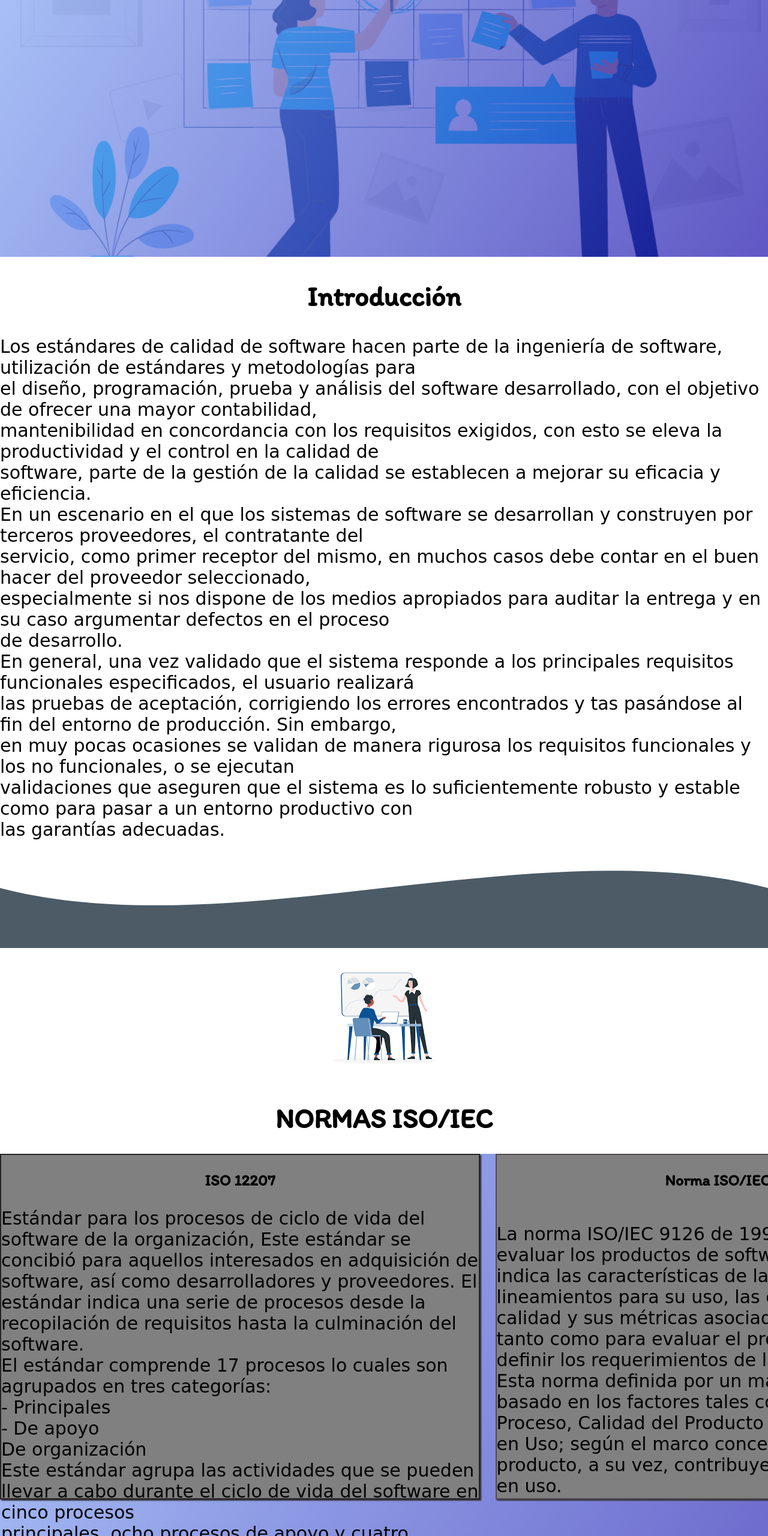
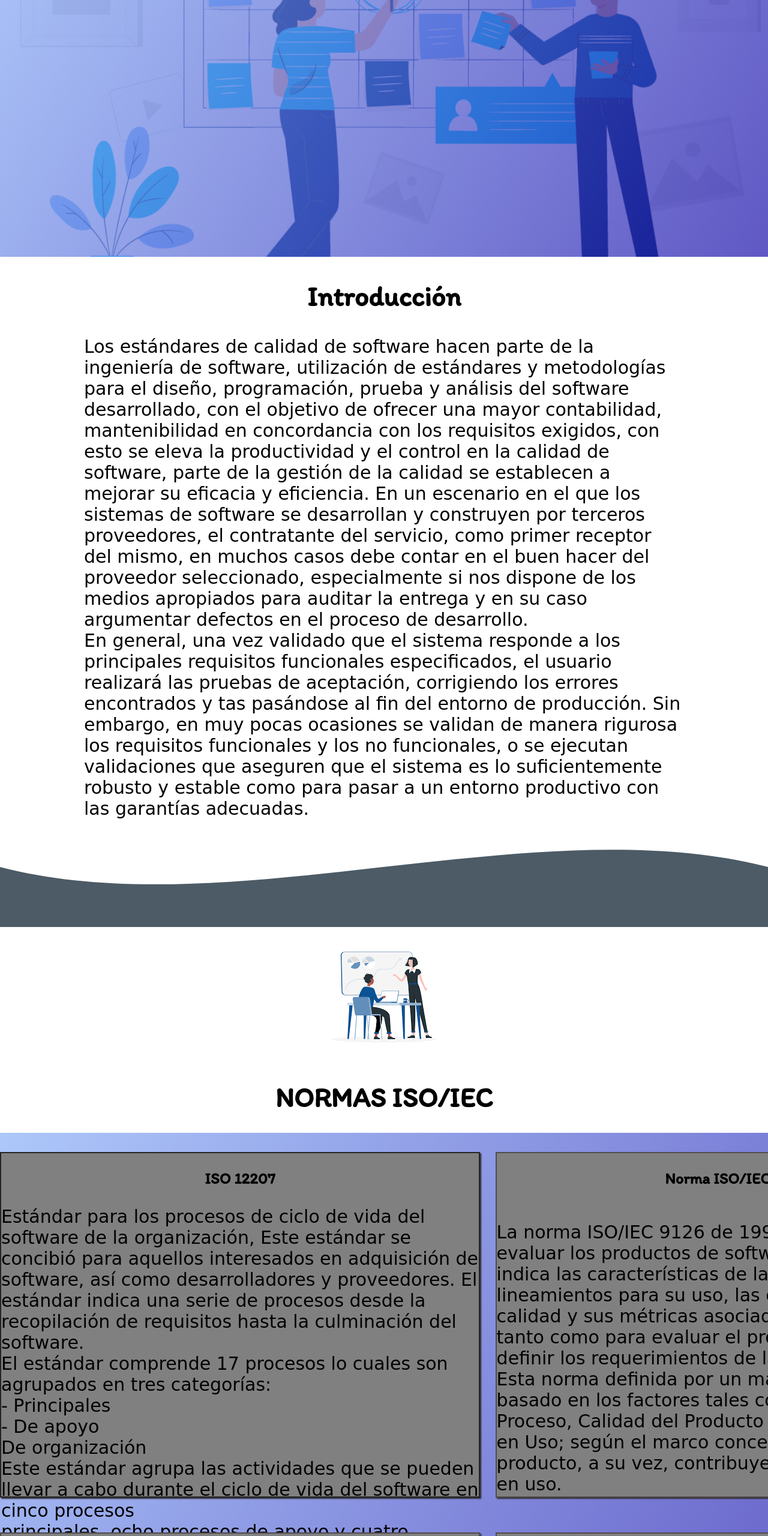
Before and after one commit to BryanOsorio2003/Landing-page, a plain HTML site: page templates/index.html in a window 1280 px wide. Shown: the part 240-2800 px from the top of the page at 60% size. Drawn offline with Linux system fonts and the light colour scheme; a web font is replaced by a local one.

Commit message:
se terminó el pc y celular

```diff
--- a/static/css/style.css
+++ b/static/css/style.css
@@ -53,6 +53,10 @@ nav ul li a{
     width: 100%;
     width: 600px;
 }
+.cont1{
+    max-width: 1000px;
+    margin: auto;
+}
 .cont1-img{
     display: flex;
     justify-content: center;
@@ -106,20 +110,10 @@ nav ul li a{
     background-color: gray;
     grid-column: 1/2;
     grid-row: 1/2;
+    margin-top: 4%;
     border: 2px solid rgb(37, 37, 37);
+    box-shadow: 2px 2px 2px rgb(47, 42, 42);
 
-}
-.contISO1{
-    box-shadow: 2px 2px 2px rgb(47, 42, 42);
-}
-.contISO2{
-    box-shadow: 2px 2px 2px rgb(47, 42, 42);
-}
-.contISO3{
-    box-shadow: 2px 2px 2px rgb(47, 42, 42);
-}
-.contISO4{
-    box-shadow: 2px 2px 2px rgb(47, 42, 42);
 }
 .ISOparrafo{
     height:90%;
@@ -128,22 +122,24 @@ nav ul li a{
     width: 100%;
     grid-column: 2/3;
     grid-row: 1/2;
+    margin-top: 4%;
     background-color: gray;
     display: flex;
     flex-direction: column;
     border: 2px solid rgb(82, 76, 76);
-
+    box-shadow: 2px 2px 2px rgb(47, 42, 42);
 }
-
 .contISO3{
     grid-column: 1/2;
     grid-row: 2/3;
     background-color: gray;
+    box-shadow: 2px 2px 2px rgb(47, 42, 42);
 
     border: 2px solid rgb(82, 76, 76);
 
 }
 .contISO4{
+    box-shadow: 2px 2px 2px rgb(47, 42, 42);
     grid-column: 2/3;
     grid-row: 2/3;
     width: 100%;
@@ -269,34 +265,51 @@ footer{
     .cont1{
         padding: 10px;
     }
+    .cont1 p{
+        width: 550px;
+    }
     .cont2{
         display: flex;
         flex-direction: column;
         gap: 10px;
     }
     .contISO1{
-
         height: 770px;
     }
     .cont3{
         padding: 2px;
         width: 576px;
     }
+    .cont3 p{
+        width: 560px;
+    }
     .cont4{
         padding: 2px;
-        width: 470px;
+        width: 576px;
+    }
+    .cont4 p{
+        width: 560px;
     }
     .cont5{
         padding: 2px;
         width: 576px;
     }
+    .cont5 p{
+        width: 560px;
+    }
     .cont6{
         padding: 2px;
         width: 576px;
     }
+    .cont6 p{
+        width: 560px;
+    }
     .cont7{
         padding: 2px;
         width: 576px;
+    }
+    .cont7 p{
+        width: 560px;
     }
     .imagenISO img{
         width: 576px;
--- a/templates/index.html
+++ b/templates/index.html
@@ -31,25 +31,26 @@
     <section class="cont1">
 
         <h1>Introducción </h1>
-        <p>Los estándares de calidad de software hacen parte de la ingeniería de software, utilización de estándares y metodologías para <br>
-            el diseño, programación, prueba y análisis del software desarrollado, con el objetivo de ofrecer una mayor contabilidad,<br>
-            mantenibilidad en concordancia con los requisitos exigidos, con esto se eleva la productividad y el control en la calidad de<br>
-            software, parte de la gestión de la calidad se establecen a mejorar su eficacia y eficiencia.<br>
-            En un escenario en el que los sistemas de software se desarrollan y construyen por terceros proveedores, el contratante del<br>
-            servicio, como primer receptor del mismo, en muchos casos debe contar en el buen hacer del proveedor seleccionado,<br>
-            especialmente si nos dispone de los medios apropiados para auditar la entrega y en su caso argumentar defectos en el proceso<br>
+        <p>Los estándares de calidad de software hacen parte de la ingeniería de software, utilización de estándares y metodologías para
+            el diseño, programación, prueba y análisis del software desarrollado, con el objetivo de ofrecer una mayor contabilidad,
+            mantenibilidad en concordancia con los requisitos exigidos, con esto se eleva la productividad y el control en la calidad de
+            software, parte de la gestión de la calidad se establecen a mejorar su eficacia y eficiencia.
+            En un escenario en el que los sistemas de software se desarrollan y construyen por terceros proveedores, el contratante del
+            servicio, como primer receptor del mismo, en muchos casos debe contar en el buen hacer del proveedor seleccionado,
+            especialmente si nos dispone de los medios apropiados para auditar la entrega y en su caso argumentar defectos en el proceso
             de desarrollo.<br>
-            En general, una vez validado que el sistema responde a los principales requisitos funcionales especificados, el usuario realizará<br>
-            las pruebas de aceptación, corrigiendo los errores encontrados y tas pasándose al fin del entorno de producción. Sin embargo,<br>
-            en muy pocas ocasiones se validan de manera rigurosa los requisitos funcionales y los no funcionales, o se ejecutan<br>
-            validaciones que aseguren que el sistema es lo suficientemente robusto y estable como para pasar a un entorno productivo con<br>
+            En general, una vez validado que el sistema responde a los principales requisitos funcionales especificados, el usuario realizará
+            las pruebas de aceptación, corrigiendo los errores encontrados y tas pasándose al fin del entorno de producción. Sin embargo,
+            en muy pocas ocasiones se validan de manera rigurosa los requisitos funcionales y los no funcionales, o se ejecutan
+            validaciones que aseguren que el sistema es lo suficientemente robusto y estable como para pasar a un entorno productivo con
             las garantías adecuadas.</p>
-            <div class="svg-hero" style="height: 150px; overflow: hidden;"><svg viewBox="0 0 500 150" preserveAspectRatio="none"
-                style="height: 100%; width: 100%;">
-                <path d="M0.00,49.98 C149.99,150.00 349.20,-49.98 500.00,49.98 L500.00,150.00 L0.00,150.00 Z"
-                style="stroke: none; fill: rgb(76, 91, 102);"></path>
-            </svg></div>
+
     </section>
+    <div class="svg-hero" style="height: 150px; overflow: hidden;"><svg viewBox="0 0 500 150" preserveAspectRatio="none"
+        style="height: 100%; width: 100%;">
+        <path d="M0.00,49.98 C149.99,150.00 349.20,-49.98 500.00,49.98 L500.00,150.00 L0.00,150.00 Z"
+        style="stroke: none; fill: rgb(76, 91, 102);"></path>
+    </svg></div>
     <div class="imagenISO">
         <img src="../static/images/calidad.png">
     </div>
```
